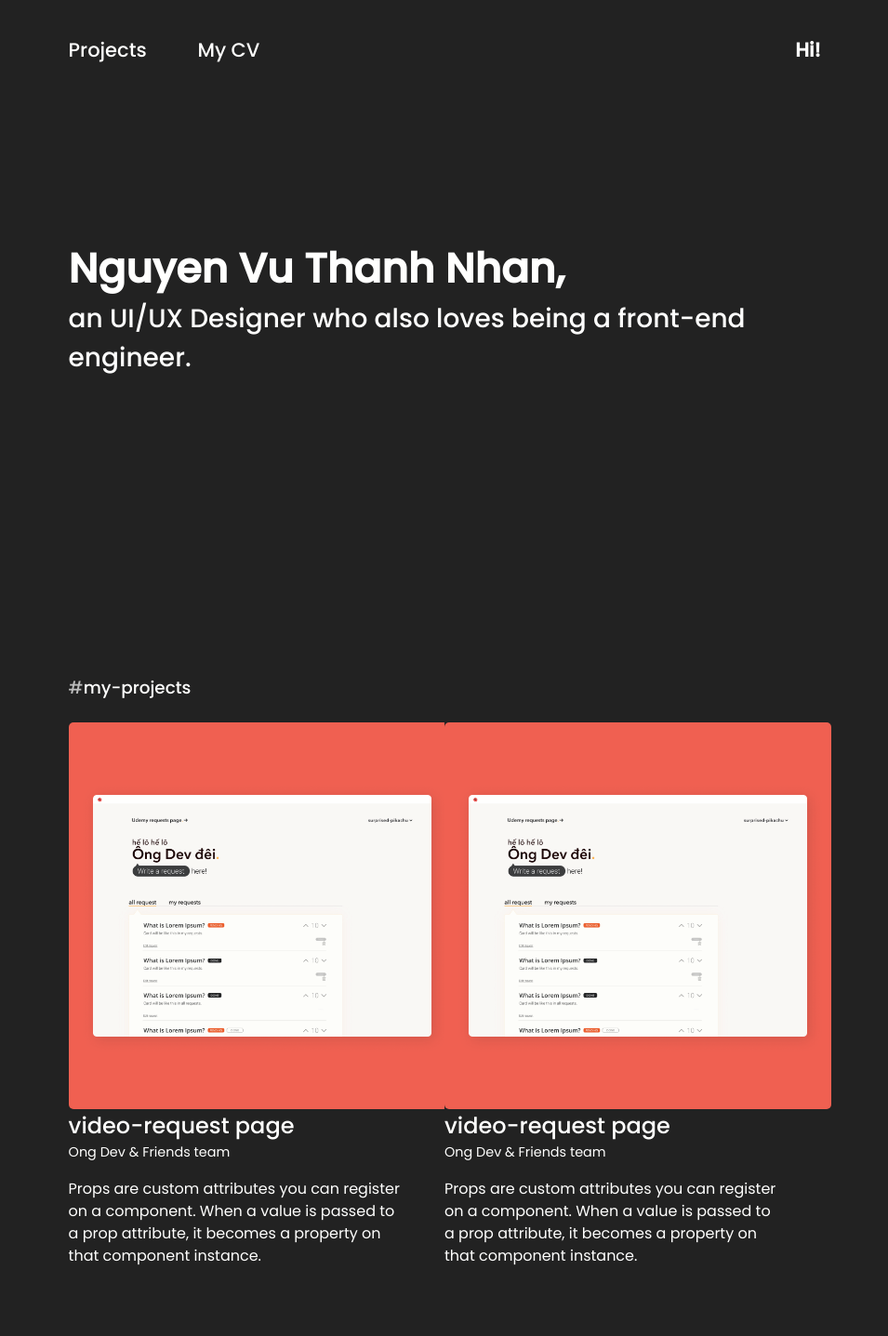
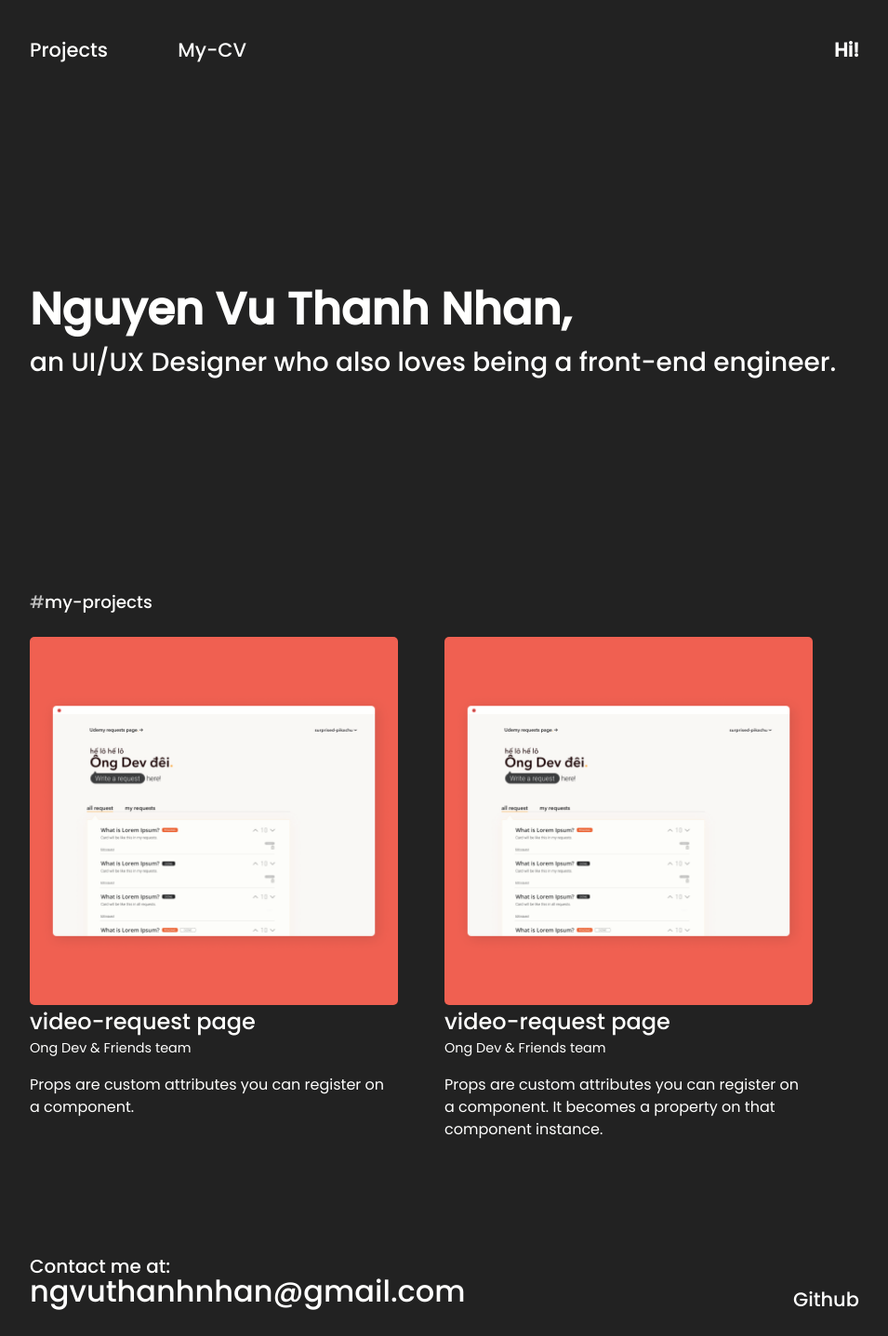
Before and after one commit to ngvuthanhnhan/me-porfolio, a Vue app: page / in a window 1280 px wide. Shown: the whole page at 93% size, without its empty margins (162-1117 px from the left). Built offline with nearby package versions, Linux system fonts and the light colour scheme.

Commit message:
Basic components completed.

```diff
--- a/src/App.vue
+++ b/src/App.vue
@@ -3,11 +3,13 @@
     <navigation-bar/>
     <introduce/>
     <projects-container/>
+    <my-footer/>
   </div>
 </template>
 
 <script>
 import Introduce from './components/Introduce.vue'
+import MyFooter from './components/MyFooter.vue'
 import NavigationBar from './components/NavigationBar.vue'
 import ProjectsContainer from './components/ProjectsContainer.vue'
 
@@ -16,19 +18,27 @@ export default {
   components: {
     NavigationBar,
     Introduce,
-    ProjectsContainer
+    ProjectsContainer,
+    MyFooter,
   }
 }
 </script>
 
 <style>
 * {
-  background-color: #222222;
+  max-width: 1140px;
+  margin: auto;
+}
+body {
+  background-color: #222222 !important;
 }
 #app {
   font-family: 'Poppins', sans-serif;
   -webkit-font-smoothing: antialiased;
   -moz-osx-font-smoothing: grayscale;
   color: #FFFFFE;
+  cursor: default;
+  padding-left: 7.75rem;
+	padding-right: 7.75rem;
 }
 </style>
--- a/src/components/Introduce.vue
+++ b/src/components/Introduce.vue
@@ -17,9 +17,7 @@ export default {
 
 <style scoped>
 .intro {
-	padding-top: 20%;
-	padding-left: 14.725em;
-	padding-right: 14.725em;
+	padding-top: 33.3333%;
 	margin-right: 0;
 }
 .text {
@@ -27,7 +25,7 @@ export default {
 }
 .name {
 	font-weight: 600;
-	font-size: 2.75em;
+	font-size: 3rem;
 }
 .short-intro {
 	font-weight: 500;
--- /dev/null
+++ b/src/components/MyFooter.vue
@@ -0,0 +1,50 @@
+<template>
+  <div id="footer">
+    <div class="contact">
+      <div class="at">
+        Contact me at:
+      </div>
+      <div class="email">
+        ngvuthanhnhan@gmail.com
+      </div>
+    </div>
+    <div class="github">
+      <a href="https://github.com/ngvuthanhnhan" target="_blank">Github</a>
+    </div>
+  </div>
+</template>
+
+<script>
+export default {
+  name: 'MyFooter',
+
+}
+</script>
+
+<style>
+#footer {
+  display: flex;
+  margin-top: 2.5rem;
+  margin-bottom: 1.5rem;
+}
+.contact {
+  margin: 0;
+}
+.at {
+  font-size: 1.25rem;
+  font-weight: 500;
+  margin-bottom: -0.75rem;
+}
+.email {
+  font-size: 2rem;
+  font-weight: 500;
+}
+.email:hover {
+  text-decoration: underline;
+}
+.github {
+  font-size: 1.15rem;
+  font-weight: 500;
+  margin: auto 0 0 auto;
+}
+</style>
--- a/src/components/NavigationBar.vue
+++ b/src/components/NavigationBar.vue
@@ -1,16 +1,15 @@
 <template>
 	<div class="nav-bar" :class="{ 'nav-bar--hidden': !showNavbar }">
-		<b-row class="h-100 text-left" align-v="center">
-			<b-col cols="2" class="item">
-				Projects
-			</b-col>
-			<b-col cols="2" class="item">
-				My CV
-			</b-col>
-			<b-col class="item bold text-end">
-				Hi!
-			</b-col>
-		</b-row>
+		<div class="item">
+			<a href="#">Projects</a>
+		</div>
+		<div class="item">
+			<a href="#">My-CV</a>
+		</div>
+		<div style="width: inherit"></div>
+		<div class="item hi" v-b-tooltip.hover.bottom title="Have a nice day! ;)">
+			<a href="#" class="bold">Hi!</a>
+		</div>
 	</div>
 </template>
 
@@ -45,23 +44,43 @@ export default {
 }
 </script>
 
-<style>
+<style scope>
 .nav-bar {
-	width: 100vw;
+	position: fixed;
+	z-index: 2;
+	top: 0;
+	right: 0;
+	left: 0;
+	transform: translateY(0);
 	height: 108px;
-	position: fixed;
+	display: block;
+	width: 100%;
+	background-color: #222222;
   transform: translate3d(0, 0, 0);
   transition: transform .525s cubic-bezier(0.55, 0.085, 0, 0.99);
-	padding-left: 14.725em;
-	padding-right: 14.725em;
+	padding-left: 7.75rem !important;
+	padding-right: 7.75rem !important;
+	display: flex;
 }
 .nav-bar.nav-bar--hidden {
   transform: translate3d(0, -100%, 0);
 }
 .item {
-	color: #FFFFFE;
+	width: 33.3333%;
+	margin: auto;
+}
+.hi {
+	text-align: end;
+  width: 20%;
+}
+a {
+	color: #FFFFFE !important;
+	text-decoration: none !important;
 	font-size: 21px;
 	font-weight: 500;
+}
+a:hover {
+	text-decoration: underline !important;
 }
 .bold {
 	font-weight: 600;
--- a/src/components/Project.vue
+++ b/src/components/Project.vue
@@ -1,6 +1,14 @@
 <template>
 	<div class="project-card">
-		<img :src="require(`../assets/${image}`)" class="demo-image">
+		<div class="img-container">
+			<img :src="require(`../assets/${image}`)" class="demo-image">
+			<div class="overlay">
+				<div class="text">
+					<a href="#">Figma</a>
+					<a href="#">Visit site ;)</a>
+				</div>
+			</div>
+		</div>
 		<div class="project-name">
 			{{ name }}
 		</div>
@@ -23,13 +31,64 @@ export default {
 <style scoped>
 .project-card {
 	padding: 0;
-	margin-right: 3em;
-	margin-bottom: 3.75em;
+	margin-right: 3.125em;
+	margin-bottom: 5em;
+}
+.img-container {
+	position: relative;
+	width: 100%;
+}
+.overlay {
+	position: absolute;
+  top: 0;
+  bottom: 0;
+  left: 0;
+  right: 0;
+  height: 100%;
+  width: 100%;
+  opacity: 0;
+  transition: .15s ease;
+  background-color: rgba(255, 255, 254, 0.75);
+	border-radius: 5px;
+}
+.text {
+	color: #262626;
+	background-color: transparent;
+  font-size: 20px;
+  position: absolute;
+  top: 50%;
+  left: 50%;
+  -webkit-transform: translate(-50%, -50%);
+  -ms-transform: translate(-50%, -50%);
+  transform: translate(-50%, -50%);
+  text-align: center;
+	display: flex;
+	flex-direction: column;
+	width: 100%;
 }
 .demo-image {
-	width: 26em;
+	width: 100%;
 	height: auto;
+	display: block;
 	border-radius: 5px;
+}
+a {
+	text-decoration: none;
+	background-color: transparent;
+	font-size: 1.25em;
+	font-weight: 400;
+	color: #262626 !important;
+	margin-bottom: 0.5rem;
+}
+a:hover {
+	text-decoration: underline !important;
+	color: #262626;
+}
+.project-card:hover .overlay {
+	opacity: 1;
+}
+.project-card:hover .demo-image {
+	opacity: 0.85;
 }
 .project-name {
 	font-weight: 500;
--- a/src/components/ProjectsContainer.vue
+++ b/src/components/ProjectsContainer.vue
@@ -4,21 +4,21 @@
 			<span class="hashtag">#</span>my-projects
 		</div>
 		<div class="container">
-			<b-row cols="2">
-				<b-col style="padding: 0;">
+			<b-row align-h="start">
+				<b-col lg="6" style="padding: 0;">
 					<project
 						image="video-request.png"
 						name="video-request page"
 						team="Ong Dev & Friends team"
-						description="Props are custom attributes you can register on a component. When a value is passed to a prop attribute, it becomes a property on that component instance."
+						description="Props are custom attributes you can register on a component."
 					/>
 				</b-col>
-				<b-col style="padding: 0;">
+				<b-col lg="6" style="padding: 0;">
 					<project
 						image="video-request.png"
 						name="video-request page"
 						team="Ong Dev & Friends team"
-						description="Props are custom attributes you can register on a component. When a value is passed to a prop attribute, it becomes a property on that component instance."
+						description="Props are custom attributes you can register on a component. It becomes a property on that component instance."
 					/>
 				</b-col>
 			</b-row>
@@ -37,8 +37,6 @@ export default {
 <style scoped>
 #projects-container {
 	margin-top: 25%;
-	padding-left: 14.725em;
-	padding-right: 14.725em;
 }
 .title {
 	margin-bottom: 1.25em;
```
